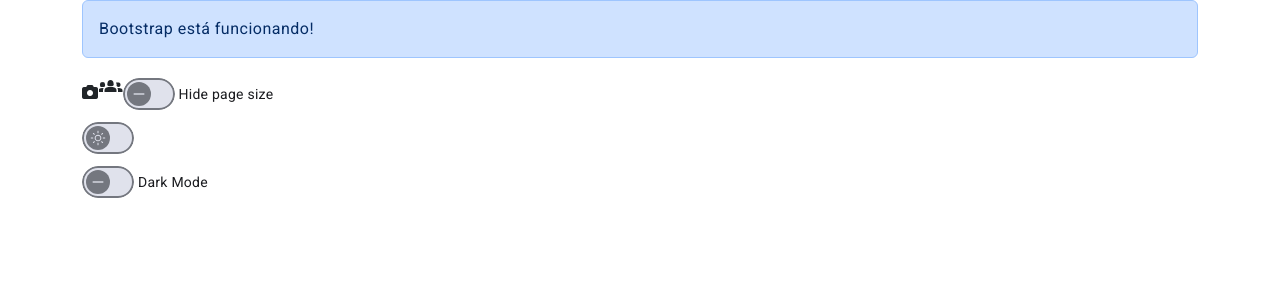
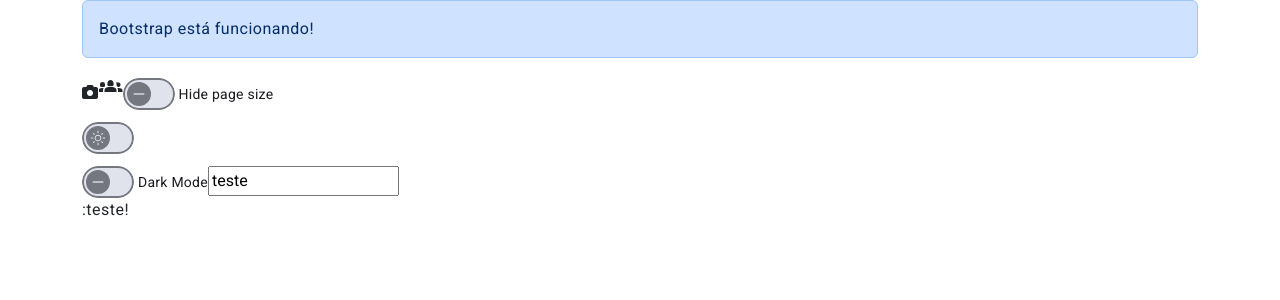
Before and after one commit to gabrielshowdown/MyLifeFrontend, an Angular app: page /teste in a window 1280 px wide. Shown: the top 300 px of the page. Built offline with nearby package versions, Linux system fonts and the light colour scheme.

Commit message:
Ajustando tamanho da img (logo) e colocando uns comentários

```diff
--- a/src/app/app.routes.ts
+++ b/src/app/app.routes.ts
@@ -7,7 +7,7 @@ export const routes: Routes = [
   {
     path: '',
     redirectTo: '/login',
-    pathMatch: 'full'
+    pathMatch: 'full' // Necessário quando o path é vazio, indica que é para ler toda a URL
   },
   {
     path: 'login',
--- a/src/app/componentes/teste/teste.component.html
+++ b/src/app/componentes/teste/teste.component.html
@@ -17,4 +17,11 @@
 
     <mat-slide-toggle>Dark Mode</mat-slide-toggle>
 
+    <!-- app.component.html -->
+
+    <!-- Exemplo de como o ngModel funciona -->
+    <input type="text" [(ngModel)]="textoTeste" placeholder="Digite seu nome" />
+    <p>:{{ textoTeste }}!</p>
+
+
 </div>
--- a/src/app/componentes/teste/teste.component.ts
+++ b/src/app/componentes/teste/teste.component.ts
@@ -1,5 +1,6 @@
 import { CommonModule } from '@angular/common';
 import { Component, ElementRef, ViewChild } from '@angular/core';
+import { FormsModule } from '@angular/forms';
 import { MatCheckbox } from '@angular/material/checkbox';
 import { MatIconModule } from '@angular/material/icon';
 import { MatSlideToggle, MatSlideToggleModule } from '@angular/material/slide-toggle';
@@ -12,6 +13,7 @@ import { MatSlideToggle, MatSlideToggleModule } from '@angular/material/slide-to
     MatSlideToggleModule,
     CommonModule,
     MatCheckbox,
+    FormsModule
   ],
   templateUrl: './teste.component.html',
   styleUrl: './teste.component.scss'
@@ -33,4 +35,6 @@ export class TesteComponent {
     }
   }
 
+  textoTeste: string = 'teste';
+
 }
--- a/src/app/services/login.service.ts
+++ b/src/app/services/login.service.ts
@@ -10,7 +10,7 @@ export class LoginService {
 
   validateLogin(credentials: { username: string; password: string }) : boolean{
     const { username, password } = credentials
-    if (username === 'gabriel' && password === 'senha123'){
+    if (username === 'gabriel' && password === 'senha123'){ // Poderia ser credentials.password === 'senha123'
       return true;
     }
     else {
```
Also changed, not shown: public/img/my-life-day.png.
